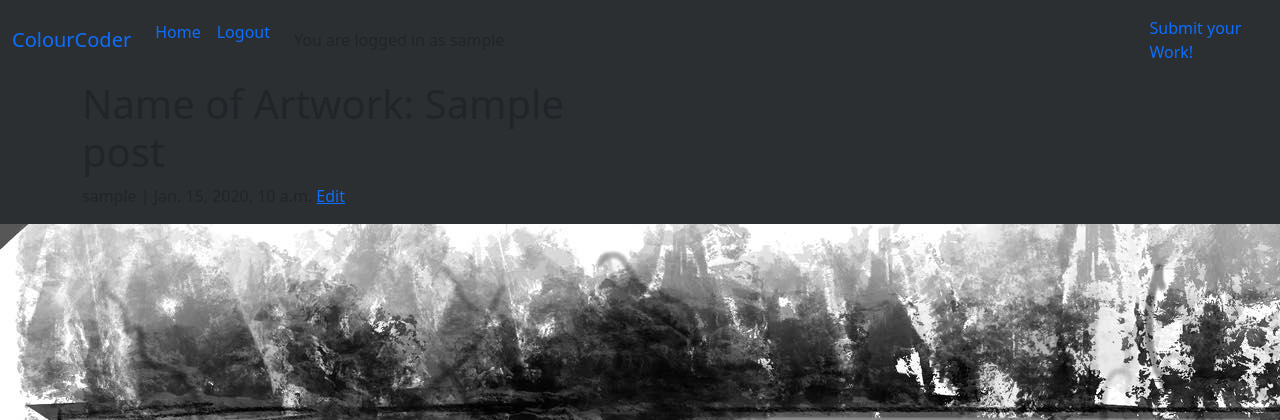
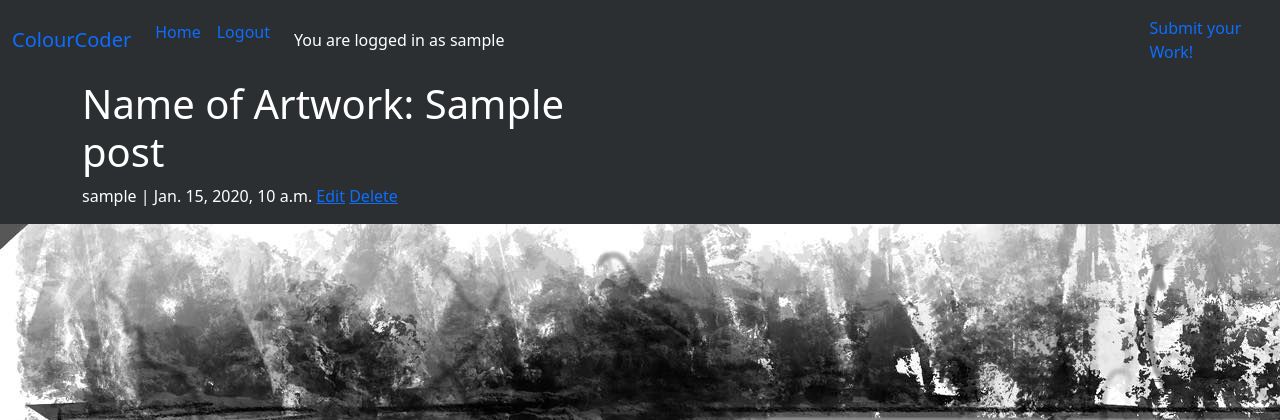
Before and after one commit to shaunadoo97/ColourCoder-PP4, a Django app: a page that uses templates/artbase.html in a window 1280 px wide; the page is wider, and only the part inside the window is pictured. Shown: the top 420 px of that part. Run offline with Django 4.2, Linux system fonts and the light colour scheme; a user stored in the database is signed in; tables that the repository leaves empty hold one stand-in row (values such as "Sample post"); some libraries are stand-ins or nearby versions.

Commit message:
Working on CRUD, delete is now working

```diff
--- a/artblog/templates/artblog/artindex.html
+++ b/artblog/templates/artblog/artindex.html
@@ -17,7 +17,7 @@
 
                             </div>
                             <a href="{% url 'artpost_detail' post.slug %}" class="post-link">
-                                <h2 class="card-title">{{ post.title }}</h2>
+                                <h2 class="card-title" >{{ post.title }}</h2>
                             </a>
 
                             <hr />
--- a/artblog/templates/artblog/artpost_detail.html
+++ b/artblog/templates/artblog/artpost_detail.html
@@ -7,10 +7,13 @@
         <div class="row g-0">
             <div class="col-md-6 masthead-text">
                 <!-- Post title goes in these h1 tags -->
-                <h1 class="post-title"> Name of Artwork: {{ post.title }}</h1>
+                <h1 class="post-title" style="color:white"> Name of Artwork: {{ post.title }}</h1>
                 <!-- Post author goes before the | the post's created date goes after -->
-                <p class="post-subtitle">{{ post.author }} | {{ post.created_on }}
+                <p class="post-subtitle" style="color:white">{{ post.author }} | {{ post.created_on }}
+                  {% if user.id == post.author.id %}
                   <a href = "{% url 'update_post' post.slug %}">Edit</a>
+                  <a href = "{% url 'delete_post' post.slug %}">Delete</a>
+                  {% endif %}
                 </p>
             </div>
 
--- a/artblog/urls.py
+++ b/artblog/urls.py
@@ -6,5 +6,6 @@ urlpatterns = [
     path('', views.ArtPostList.as_view(), name='home'),
     path('submit_art/', views.SubmitArt.as_view(), name='submit_art'),
     path('<slug:slug>/', views.artpost_detail, name='artpost_detail'),
-    path('update_post/<slug:slug>/', views.UpdatePost.as_view(), name='update_post' )
+    path('update_post/<slug:slug>/', views.UpdatePost.as_view(), name='update_post'),
+    path('delete_post/<slug:slug>/', views.DeleteArtwork.as_view(), name='delete_post')
 ]
--- a/artblog/views.py
+++ b/artblog/views.py
@@ -91,3 +91,13 @@ class UpdatePost(View):
         form.instance.approved = False
         form.instance.slug = slugify(form.instance.title)
         return super().form_valid(form)
+
+class DeleteArtwork(View):
+      def get(self, request, slug):
+        post = get_object_or_404(Post, slug=slug, author=request.user)
+        return render(request, 'delete_post.html', {'post': post})
+
+      def post(self, request, slug):
+         post = get_object_or_404(Post, slug=slug, author=request.user)
+         post.delete()
+         return redirect('home')
--- a/templates/account/logout.html
+++ b/templates/account/logout.html
@@ -6,16 +6,16 @@
 
 {% block content %}
 <div class="container">
-<h1>{% trans "Sign Out" %}</h1>
+<h1 style="color: white;">{% trans "Sign Out" %}</h1>
 
-<p>{% trans 'Are you sure you want to sign out?' %}</p>
+<p style="color: white;">{% trans 'Are you sure you want to sign out?' %}</p>
 
 <form method="post" action="{% url 'account_logout' %}">
   {% csrf_token %}
   {% if redirect_field_value %}
   <input type="hidden" name="{{ redirect_field_name }}" value="{{ redirect_field_value }}"/>
   {% endif %}
-  <button type="submit">{% trans 'Sign Out' %}</button>
+  <button type="submit" >{% trans 'Sign Out' %}</button>
 </form>
 </div>
 
--- a/templates/artbase.html
+++ b/templates/artbase.html
@@ -56,7 +56,7 @@
               </li>
               {% endif %}
               {% if user.is_authenticated %}
-              <p class="text-end m-3">You are logged in as {{ user }}</p>
+              <p class="text-end m-3" style="color:white">You are logged in as {{ user }}</p>
               {% else %}
               <p class="text-end m-3">You are not logged in</p>
               {% endif %}
--- a/templates/submit_art.html
+++ b/templates/submit_art.html
@@ -4,7 +4,7 @@
 {% if user.is_authenticated %}
 
 <div class="container">
-<h1>Submit Your Art!</h1>
+<h1 style="color: white;">Submit Your Art!</h1>
 
 <form method="post" enctype="multipart/form-data">
     {% csrf_token %}
--- a/templates/update_post.html
+++ b/templates/update_post.html
@@ -4,7 +4,7 @@
 {% if user.is_authenticated %}
 
 <div class="container">
-<h1>Edit your Art</h1>
+<h1 style="color: white;">Edit your Post</h1>
 
 <form method="post" enctype="multipart/form-data">
     {% csrf_token %}
```
Also changed, not shown: templates/delete_post.html (added, +23 -0 lines).
